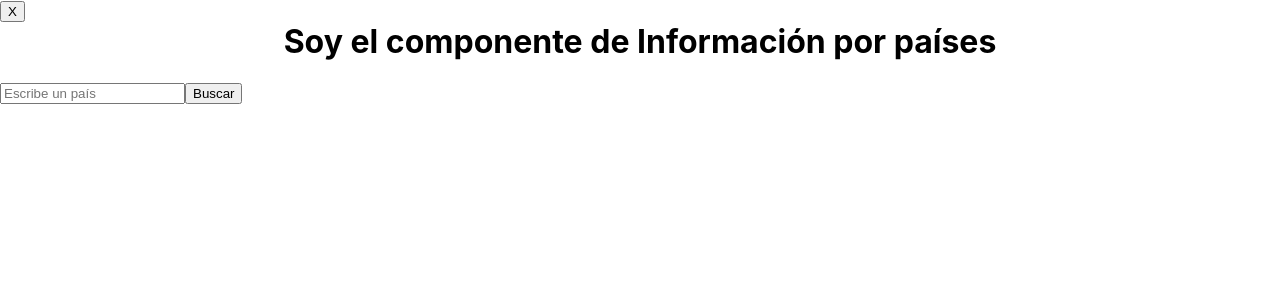
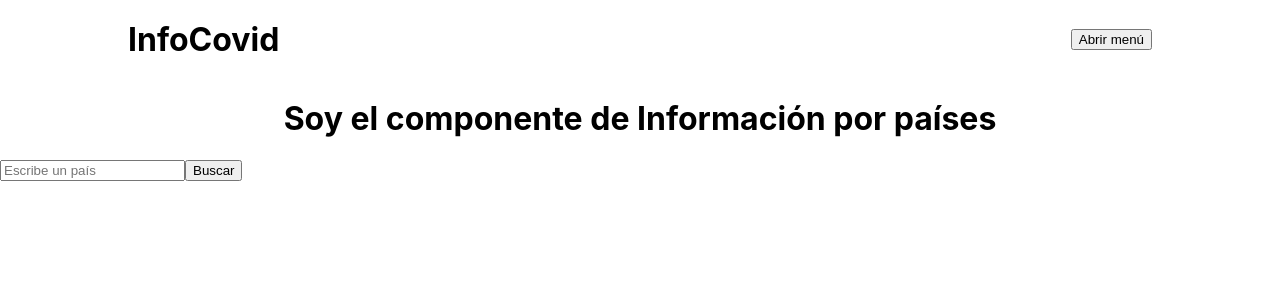
Before and after one commit to jhonnytesban/covid-app, a React (Create React App) app: page /countries in a window 1280 px wide. Shown: the top 300 px of the page. Built offline with nearby package versions, Linux system fonts and the light colour scheme.

Commit message:
Inicio de estilos del Navbar

```diff
--- a/public/index.html
+++ b/public/index.html
@@ -11,7 +11,7 @@
     />
     <link rel="apple-touch-icon" href="%PUBLIC_URL%/logo192.png" />
     <link rel="manifest" href="%PUBLIC_URL%/manifest.json" />
-    <title>React App</title>
+    <title>Covid 19</title>
   </head>
   <body>
     <noscript>You need to enable JavaScript to run this app.</noscript>
--- /dev/null
+++ b/src/components/Header.jsx
@@ -0,0 +1,26 @@
+import React from 'react'
+import styled from 'styled-components'
+import Navbar from './Navbar'
+
+const Header = () => {
+  return (
+    <HeaderStyled>
+      <TitleHeader>InfoCovid</TitleHeader>
+      <Navbar />
+    </HeaderStyled>
+  )
+}
+
+const HeaderStyled = styled.header`
+  display: flex;
+  justify-content: space-between;
+  align-items: center;
+  padding: 20px 10%;
+  margin-bottom: 20px;
+`
+
+const TitleHeader = styled.h1`
+  margin: 0;
+`
+
+export default Header
--- a/src/components/Navbar.jsx
+++ b/src/components/Navbar.jsx
@@ -7,9 +7,10 @@ const Navbar = () => {
 
   return (
     <>
-      <button onClick={() => setIsActive(!isActive)}>X</button>
+      <button onClick={() => setIsActive(!isActive)}>Abrir menú</button>
       <NavStyled isActive={isActive}>
         <MenuStyled>
+          <button onClick={() => setIsActive(!isActive)}>X</button>
           <ItemStyled>
             <LinkStyled to="/">Ir a inicio</LinkStyled>
           </ItemStyled>
@@ -29,6 +30,7 @@ const NavStyled = styled.nav`
   height: 100%;
   background-color: rgba(0, 0, 0, 0.5);
   position: fixed;
+  top: 0;
   left: ${(props) => (props.isActive === true ? "0" : "100%")};
   transition: all 0.8s;
 `;
--- a/src/routes/AppRoutes.js
+++ b/src/routes/AppRoutes.js
@@ -1,13 +1,15 @@
 import React from "react";
 import { BrowserRouter as Router, Route, Switch } from "react-router-dom";
-import Navbar from "../components/Navbar";
+import Header from "../components/Header";
+// import Navbar from "../components/Navbar";
 import HomePage from "../pages/HomePage";
 import InfoCountries from "../pages/InfoCountries";
 
 const AppRoutes = () => {
   return(
     <Router>
-      <Navbar />
+      {/* <Navbar /> */}
+      <Header />
       <Switch>
         <Route exact path='/' component={HomePage}/>
         <Route exact path='/countries' component={InfoCountries}/>
```
